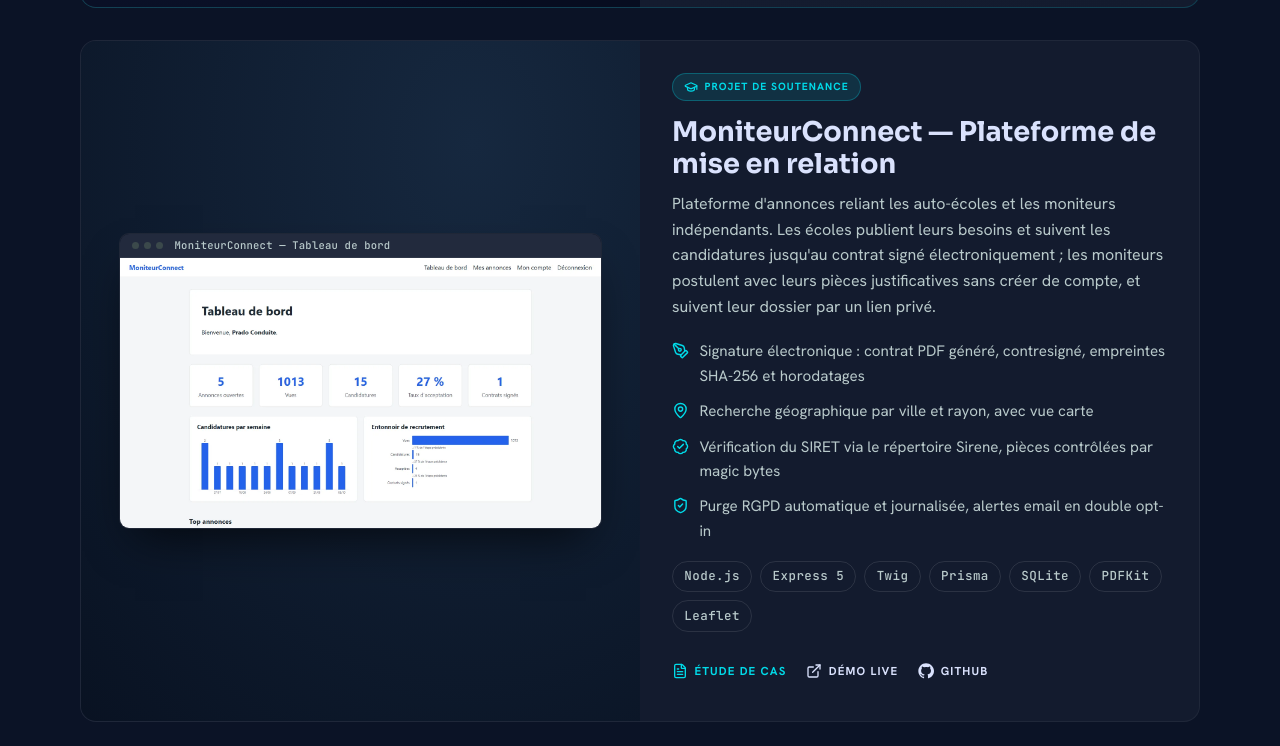
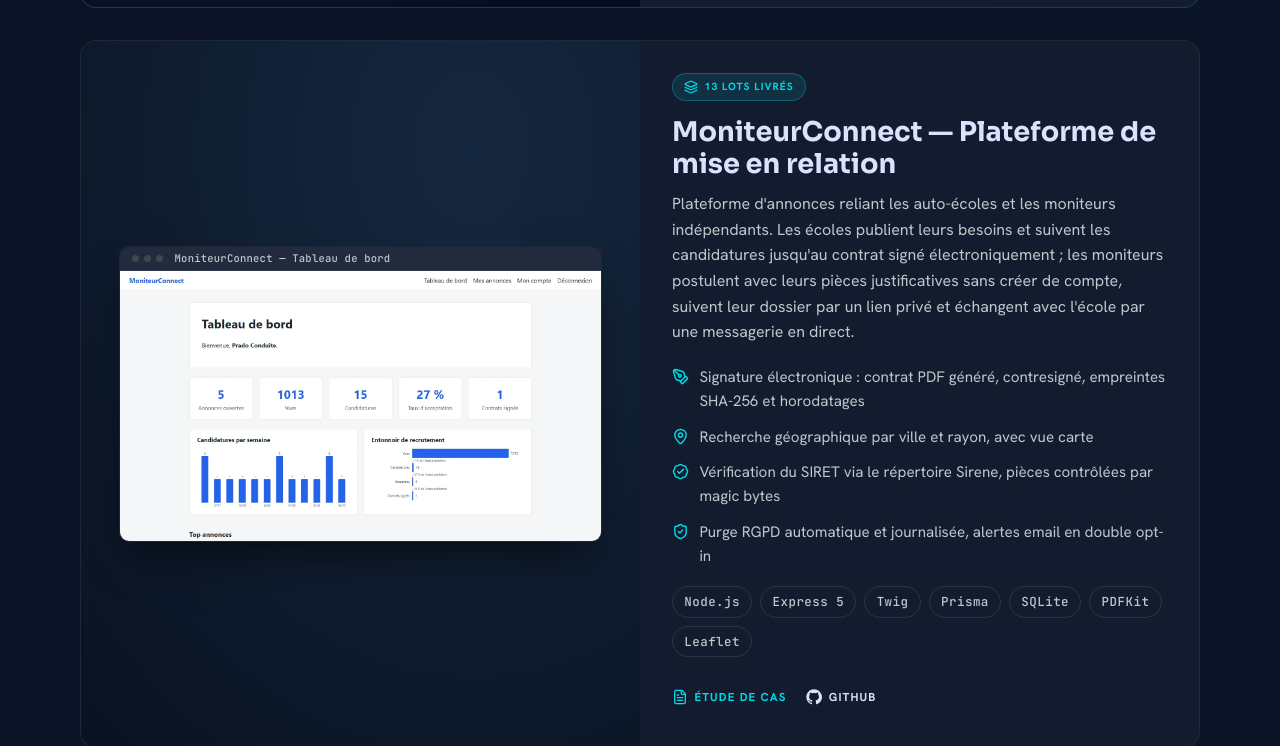
Before and after one commit to yanniss13/portfolio, a plain HTML site: page index.html in a window 1280 px wide. Shown: the part 2323-3069 px from the top of the page. Drawn offline with nearby package versions, Linux system fonts and the light colour scheme.

Commit message:
MoniteurConnect : retire la soutenance et les liens de démo morts
Badge « 13 lots livrés », messagerie en direct dans la description,
étude de cas à 13 lots, CV sans mention de soutenance (PDF refait).

Co-Authored-By: Claude Opus 5.5 <noreply@anthropic.com>

```diff
--- a/index.html
+++ b/index.html
@@ -210,7 +210,7 @@
             </div>
           </article>
 
-          <!-- Project 1 — MoniteurConnect (projet de soutenance).
+          <!-- Project 1 — MoniteurConnect.
                En pleine largeur : la carte est trop dense pour une demi-colonne,
                elle y étirait sa voisine de 450 à 960px. -->
           <article class="card card--wide reveal">
@@ -222,13 +222,13 @@
               <a class="thumb-overlay" href="./projets/moniteur-connect.html" aria-label="Voir l'étude de cas de MoniteurConnect">Voir le projet <i data-lucide="arrow-up-right"></i></a>
             </div>
             <div class="card__body">
-              <span class="card__badge"><i data-lucide="graduation-cap"></i> Projet de soutenance</span>
+              <span class="card__badge"><i data-lucide="layers"></i> 13 lots livrés</span>
               <h3 class="card__title">MoniteurConnect — Plateforme de mise en relation</h3>
               <p class="card__desc">
                 Plateforme d'annonces reliant les auto-écoles et les moniteurs indépendants. Les écoles
                 publient leurs besoins et suivent les candidatures jusqu'au contrat signé électroniquement ;
-                les moniteurs postulent avec leurs pièces justificatives sans créer de compte, et suivent
-                leur dossier par un lien privé.
+                les moniteurs postulent avec leurs pièces justificatives sans créer de compte, suivent
+                leur dossier par un lien privé et échangent avec l'école par une messagerie en direct.
               </p>
               <ul class="card__highlights">
                 <li><i data-lucide="pen-tool"></i> Signature électronique : contrat PDF généré, contresigné, empreintes SHA-256 et horodatages</li>
@@ -241,7 +241,6 @@
               </div>
               <div class="card__links">
                 <a class="card__link card__link--accent" href="./projets/moniteur-connect.html" aria-label="Étude de cas technique — MoniteurConnect"><i data-lucide="file-text"></i> Étude de cas</a>
-                <a class="card__link" href="https://yanniss-bouzid.ri7.tech/" target="_blank" rel="noopener noreferrer" aria-label="Démo live — MoniteurConnect"><i data-lucide="external-link"></i> Démo live</a>
                 <a class="card__link" href="https://github.com/yanniss13/ProjetFamilleAuto-Ecole" target="_blank" rel="noopener noreferrer" aria-label="Dépôt GitHub — MoniteurConnect"><svg class="icon" viewBox="0 0 24 24" aria-hidden="true"><use href="#i-github" /></svg> GitHub</a>
               </div>
             </div>
```
Also changed, not shown: cv/cv.html (+2 -2 lines), projets/moniteur-connect.html (+2 -3 lines), 1 other file.
